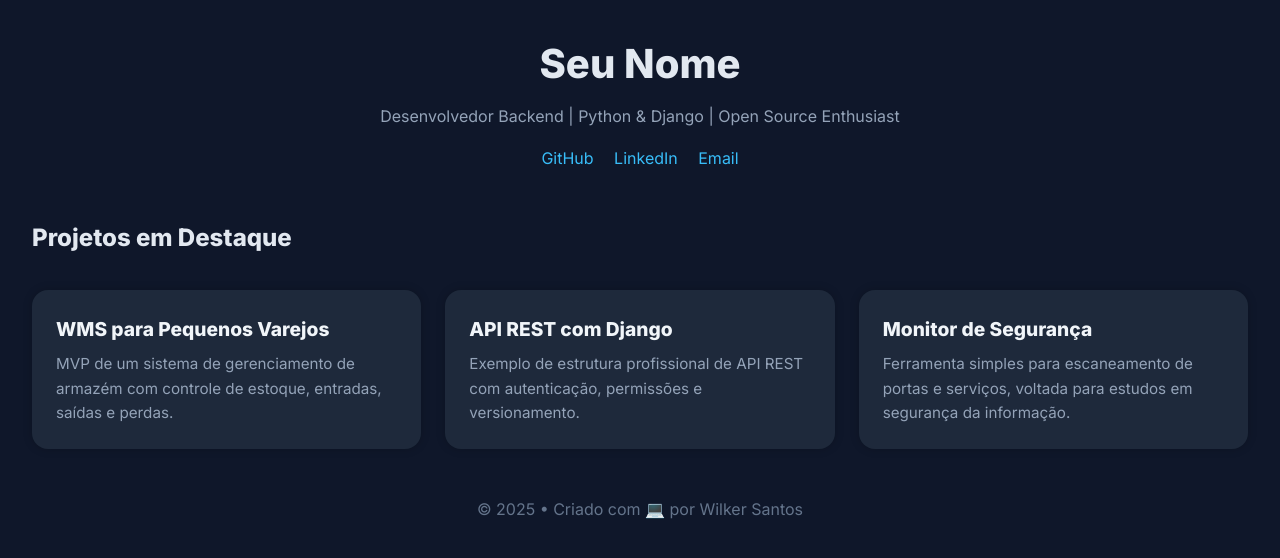
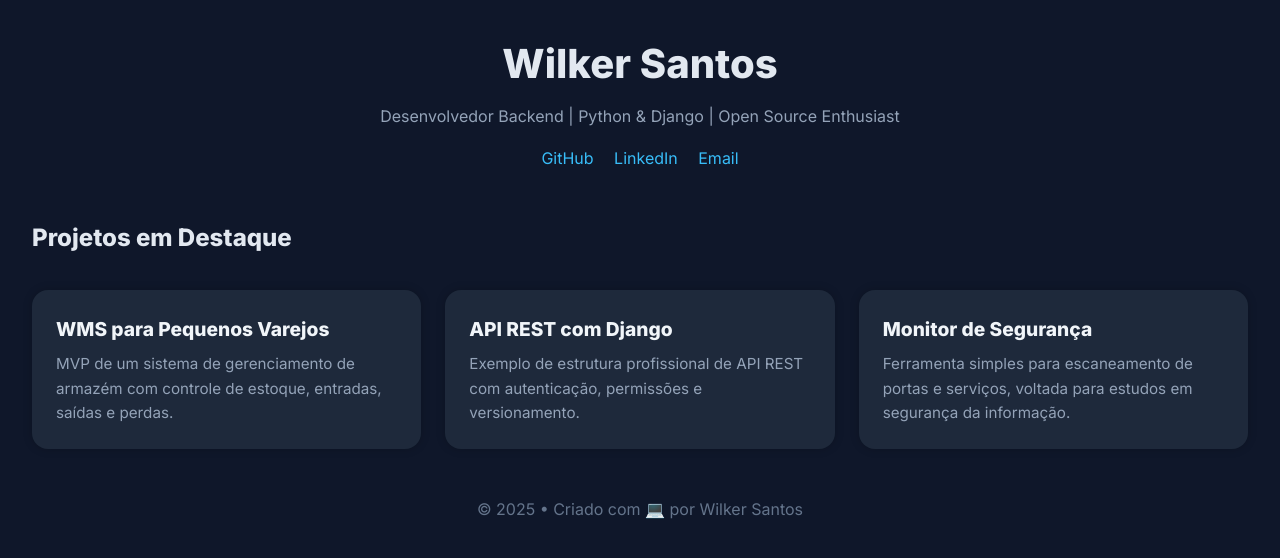
Before and after one commit to wilkerdossantos/wilkerdossantos.github.io, a plain HTML site: page index.html in a window 1280 px wide. Drawn offline with Linux system fonts and the light colour scheme.

Commit message:
Update index.html

```diff
--- a/index.html
+++ b/index.html
@@ -87,7 +87,7 @@
 </head>
 <body>
   <header>
-    <h1>Seu Nome</h1>
+    <h1>Wilker Santos</h1>
     <p>Desenvolvedor Backend | Python & Django | Open Source Enthusiast</p>
     <div class="social">
       <a href="https://github.com/wilkerdossantos" target="_blank">GitHub</a>
```
